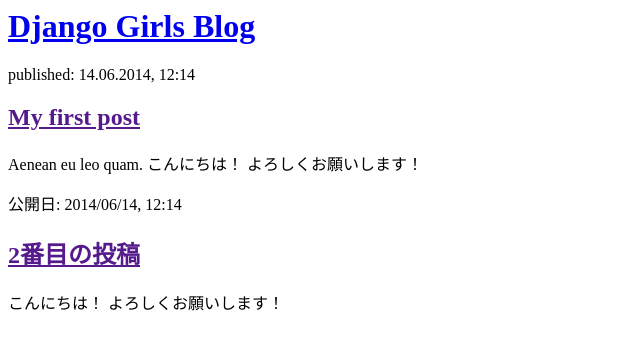
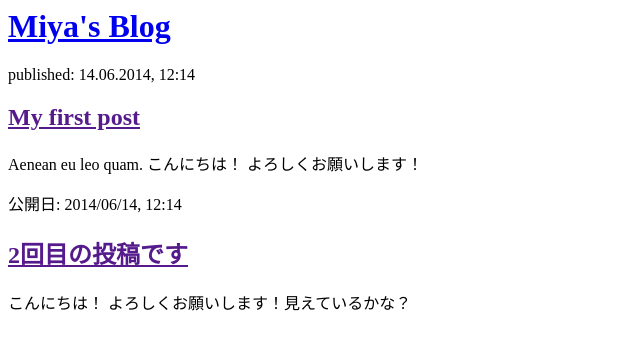
Before and after one commit to miyago/my-1st-blog, a Django app: page / in a window 1280 px wide. Shown: the top 350 px of the page, without its empty margins (0-640 px from the left). Run offline with Django 3.2, Linux system fonts and the light colour scheme.

Commit message:
My Django Girls app, Third commit

```diff
--- a/blog/templates/blog/post_list.html
+++ b/blog/templates/blog/post_list.html
@@ -1,10 +1,10 @@
 <html>
     <head>
-        <title>Django Girls blog</title>
+        <title>Miya's blog</title>
     </head>
     <body>
         <div>
-            <h1><a href="/">Django Girls Blog</a></h1>
+            <h1><a href="/">Miya's Blog</a></h1>
         </div>
 
         <div>
@@ -15,8 +15,8 @@
 
         <div>
             <p>公開日: 2014/06/14, 12:14</p>
-            <h2><a href="">2番目の投稿</a></h2>
-            <p> こんにちは！ よろしくお願いします！ </p>
+            <h2><a href="">2回目の投稿です</a></h2>
+            <p> こんにちは！ よろしくお願いします！見えているかな？ </p>
         </div>
     </body>
 </html>
```
